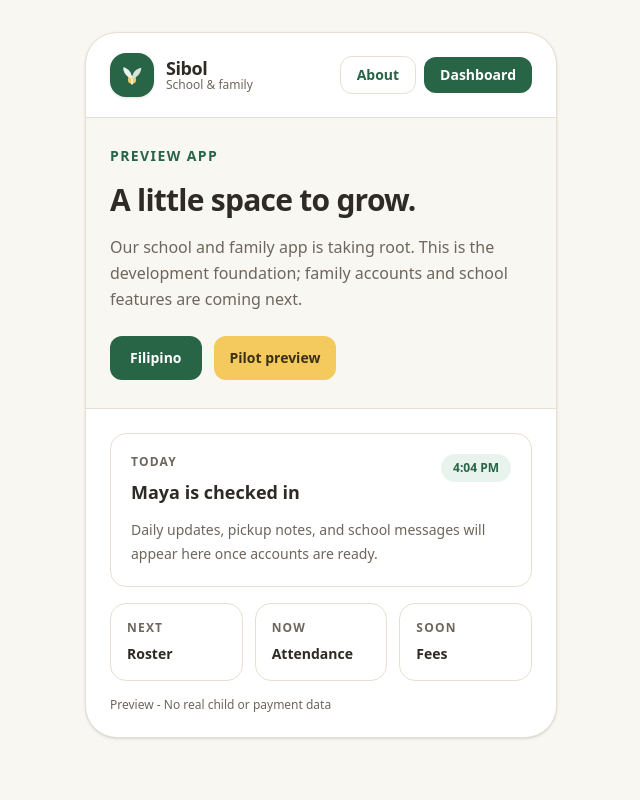
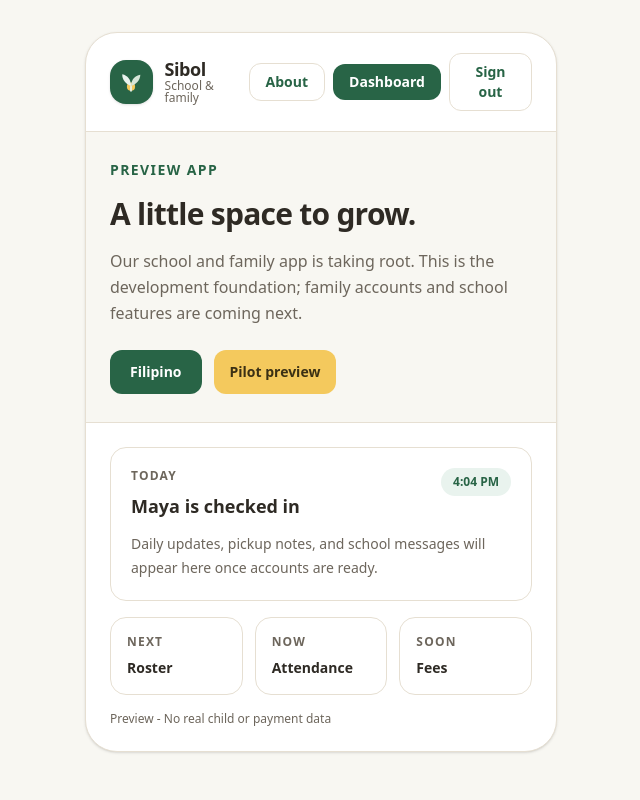
Before and after one commit to kdavadil/daycare-app, a Laravel app: page / in a window 1280 px wide. Shown: the whole page, without its empty margins (319-959 px from the left). Run offline with Laravel 12, Linux system fonts and the light colour scheme; a user stored in the database is signed in; data comes from the database, SQL or seed files in the repository; style sheets or scripts are compiled from the project's sources; parts of the project's set-up code (start-up, migrations or seed data) failed here and were passed over; some libraries are stand-ins or nearby versions.

Commit message:
Show sign out on home preview

```diff
--- a/resources/views/livewire/foundation.blade.php
+++ b/resources/views/livewire/foundation.blade.php
@@ -5,9 +5,21 @@
             <a href="{{ route('about') }}" class="rounded-xl border border-[#E6DFD2] px-4 py-2 text-sm font-semibold text-[#286446] underline-offset-4 hover:underline focus-visible:outline-2 focus-visible:outline-offset-4 focus-visible:outline-[#286446]">
                 About
             </a>
-            <a href="{{ auth()->check() ? route('dashboard') : route('login') }}" class="rounded-xl bg-[#286446] px-4 py-2 text-sm font-semibold text-white underline-offset-4 hover:underline focus-visible:outline-2 focus-visible:outline-offset-4 focus-visible:outline-[#286446]">
-                {{ auth()->check() ? 'Dashboard' : 'Sign in' }}
-            </a>
+            @auth
+                <a href="{{ route('dashboard') }}" class="rounded-xl bg-[#286446] px-4 py-2 text-sm font-semibold text-white underline-offset-4 hover:underline focus-visible:outline-2 focus-visible:outline-offset-4 focus-visible:outline-[#286446]">
+                    Dashboard
+                </a>
+                <form method="POST" action="{{ route('logout') }}">
+                    @csrf
+                    <button type="submit" class="rounded-xl border border-[#E6DFD2] px-4 py-2 text-sm font-semibold text-[#286446] underline-offset-4 hover:underline focus-visible:outline-2 focus-visible:outline-offset-4 focus-visible:outline-[#286446]">
+                        Sign out
+                    </button>
+                </form>
+            @else
+                <a href="{{ route('login') }}" class="rounded-xl bg-[#286446] px-4 py-2 text-sm font-semibold text-white underline-offset-4 hover:underline focus-visible:outline-2 focus-visible:outline-offset-4 focus-visible:outline-[#286446]">
+                    Sign in
+                </a>
+            @endauth
         </div>
     </div>
 
```
